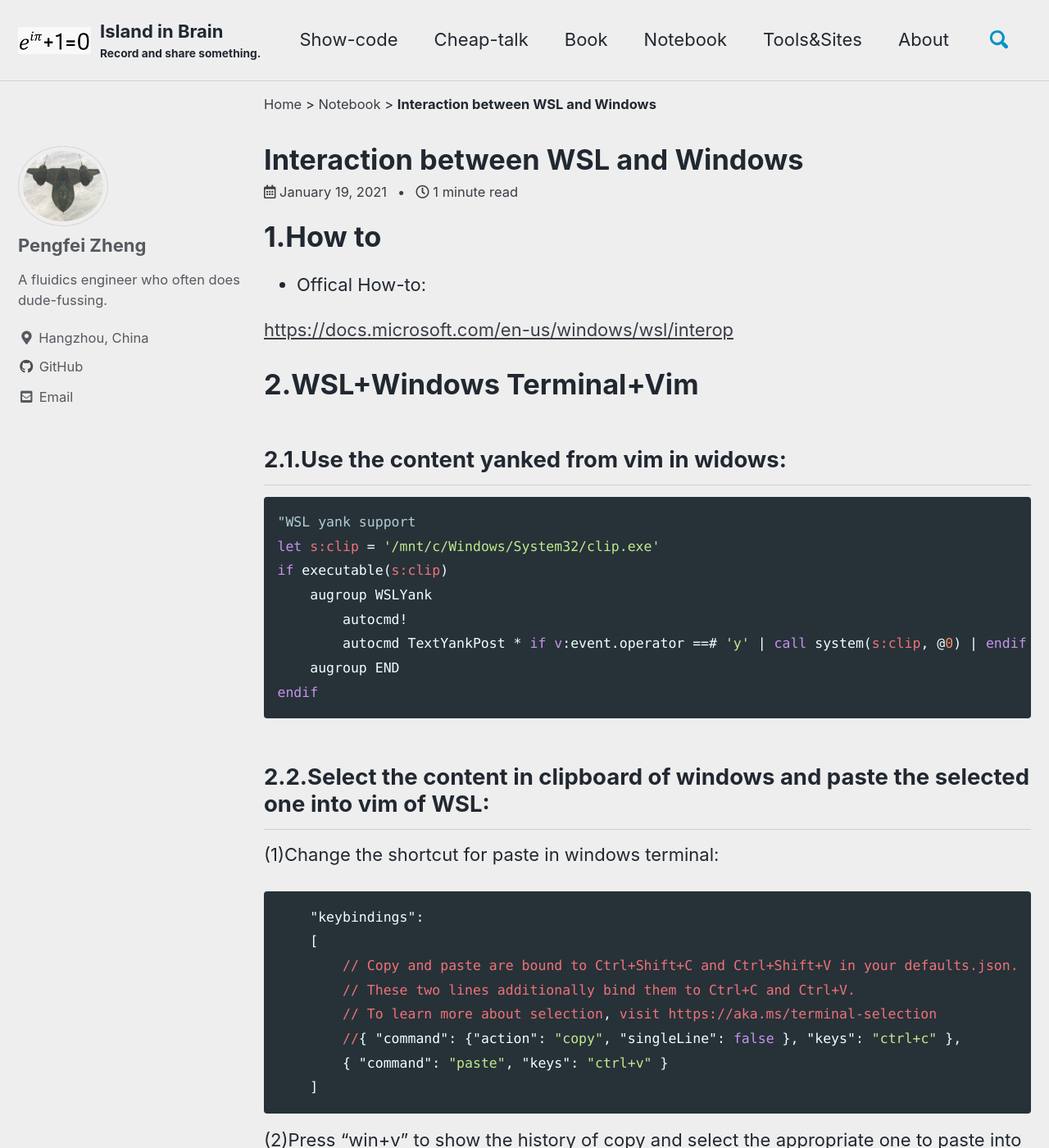
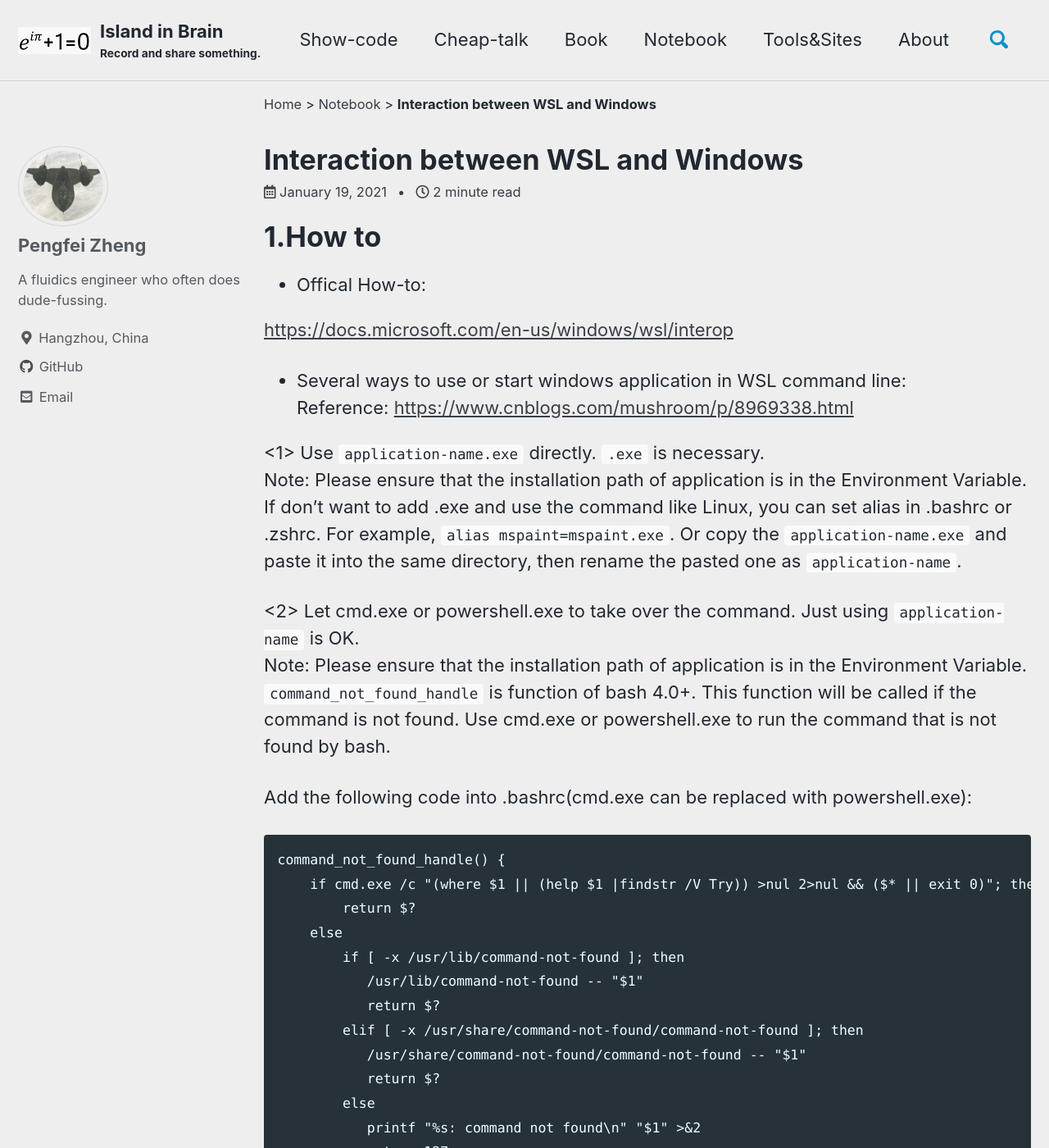
Before and after one commit to pengfei-zheng/pengfei-zheng.github.io, a Jekyll site: the page built from _posts/notebook/2021-01-19-Interaction-between-WSL-and-Windows.md, in a window 1280 px wide and 1400 px high. Shown: the whole window at 82% size. Built offline with Jekyll 4.4.1, drawn with Linux system fonts in a browser that asks for light colours; cached includes are drawn as plain includes; some of the changed text lies outside the part shown.

Commit message:
Revise Interaction-between-WSL-and-Windows

````diff
--- a/_posts/notebook/2021-01-19-Interaction-between-WSL-and-Windows.md
+++ b/_posts/notebook/2021-01-19-Interaction-between-WSL-and-Windows.md
@@ -8,8 +8,55 @@ title: Interaction between WSL and Windows
 # 1.How to
 
 - Offical How-to:
+<https://docs.microsoft.com/en-us/windows/wsl/interop>
 
-<https://docs.microsoft.com/en-us/windows/wsl/interop>
+
+- Several ways to use or start windows application in WSL command line:
+Reference: <https://www.cnblogs.com/mushroom/p/8969338.html>
+
+<1> Use `application-name.exe` directly. `.exe` is necessary.
+Note: Please ensure that the installation path of application is in the Environment Variable.
+If don't want to add .exe and use the command like Linux, you can set alias in .bashrc or .zshrc. For example, `alias mspaint=mspaint.exe`. Or copy the `application-name.exe` and paste it into the same directory, then rename the pasted one as `application-name`.
+
+<2> Let cmd.exe or powershell.exe to take over the command. Just using `application-name` is OK.
+Note: Please ensure that the installation path of application is in the Environment Variable.
+`command_not_found_handle` is function of bash 4.0+. This function will be called if the command is not found. Use cmd.exe or powershell.exe to run the command that is not found by bash.
+
+Add the following code into .bashrc(cmd.exe can be replaced with powershell.exe):
+```
+command_not_found_handle() {
+    if cmd.exe /c "(where $1 || (help $1 |findstr /V Try)) >nul 2>nul && ($* || exit 0)"; then
+        return $?
+    else
+        if [ -x /usr/lib/command-not-found ]; then
+           /usr/lib/command-not-found -- "$1"
+           return $?
+        elif [ -x /usr/share/command-not-found/command-not-found ]; then
+           /usr/share/command-not-found/command-not-found -- "$1"
+           return $?
+        else
+           printf "%s: command not found\n" "$1" >&2
+           return 127
+        fi
+    fi
+}
+```
+
+Or add the following code into .zshrc if you use zsh:
+```
+command_not_found_handler() {
+    if cmd.exe /c "(where $1 || (help $1 |findstr /V Try)) >nul 2>nul && ($* || exit 0)"; then
+        return $?
+    else
+        [[ -x /usr/lib/command-not-found ]] || return 1
+        /usr/lib/command-not-found --no-failure-msg -- ${1+"$1"} && :
+    fi
+}
+```
+
+<3> Link the application of Host to WSL.
+For example, `ln -sf /mnt/c/Program\ Files/application-name.exe /usr/bin/application-name`
+
 
 # 2.WSL+Windows Terminal+Vim
 
````
